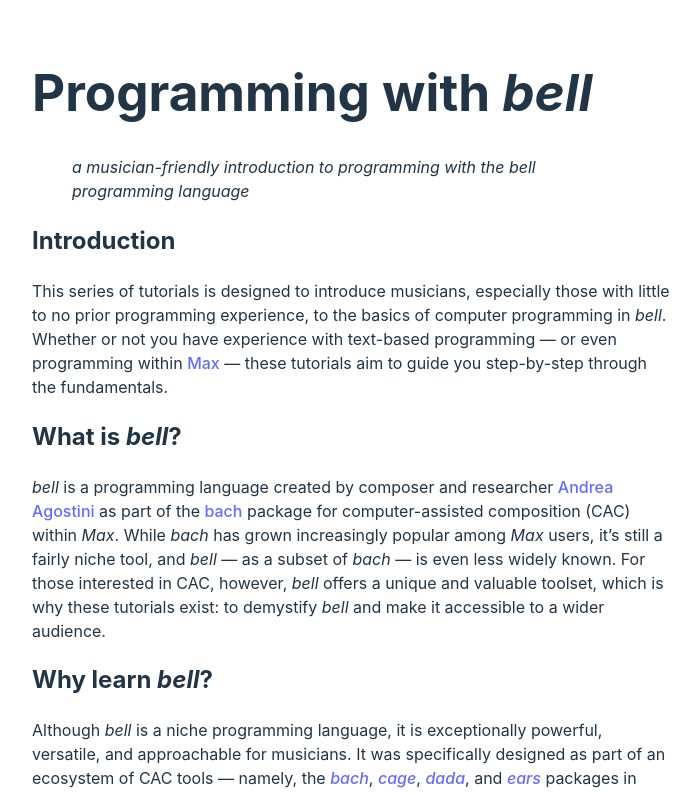
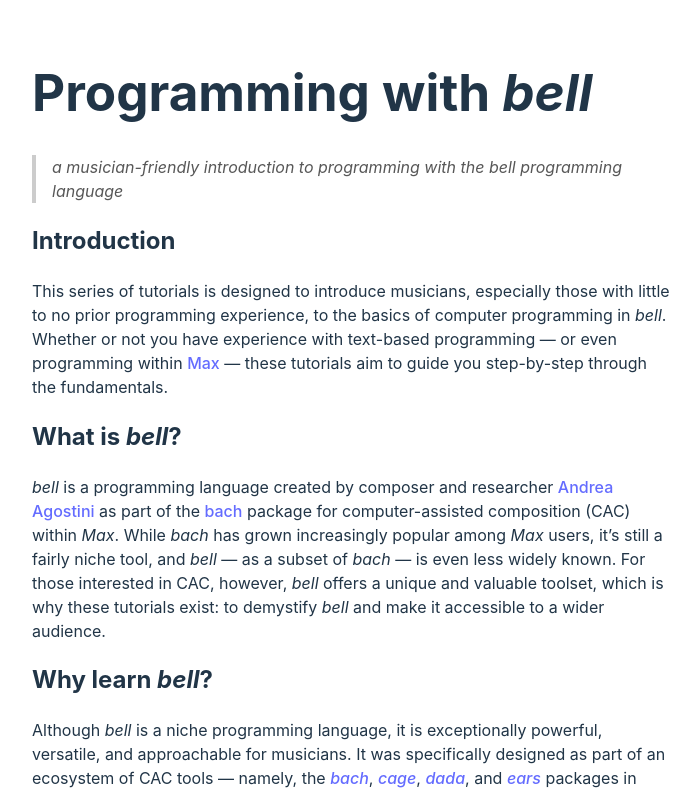
Before and after one commit to felipetovarhenao/bell-tutorials, a React (Vite) app: page / in a window 1280 px wide. Shown: the top 793 px of the page, without its empty margins (288-988 px from the left). Built offline with nearby package versions, Linux system fonts and the light colour scheme.

Commit message:
Improve styling for block quotes

```diff
--- a/src/components/MarkdownRenderer.tsx
+++ b/src/components/MarkdownRenderer.tsx
@@ -62,6 +62,9 @@
         </a>
       );
     },
+    blockquote({ children, ...props }: any) {
+      return <blockquote {...props}>{children}</blockquote>;
+    },
   };
 
   // Render Markdown with syntax highlighting for code blocks
--- a/src/index.css
+++ b/src/index.css
@@ -101,3 +101,9 @@
     align-items: center;
   }
 }
+blockquote {
+  border-left: 4px solid #ccc; /* The vertical bar on the left */
+  padding-left: 1em; /* Spacing between the bar and text */
+  margin-left: 0; /* Optional: remove default indentation */
+  color: #575757; /* Optional: a subtle text color */
+}
```
Also changed, not shown: public/markdown/11_addresses.md (+1 -1 lines).
